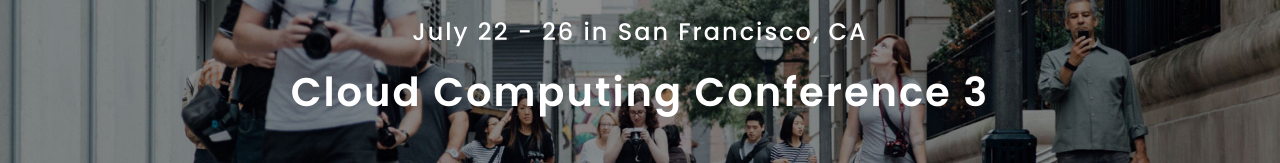
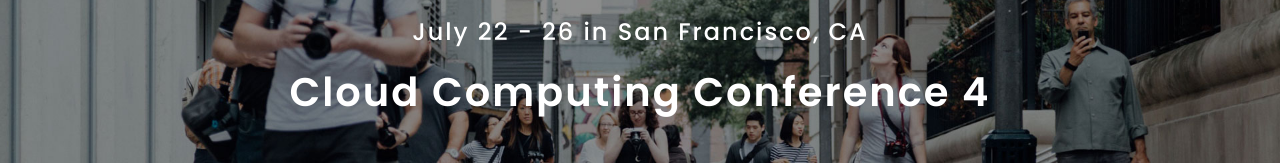
Before and after one commit to DJCharuka98/new-event-cloud-platform, a plain HTML site: page frontend/index.html in a window 1280 px wide. Shown: the part 296-459 px from the top of the page. Drawn offline with Linux system fonts and the light colour scheme.

Commit message:
Update UI

```diff
--- a/frontend/index.html
+++ b/frontend/index.html
@@ -81,7 +81,7 @@ http://www.templatemo.com/tm-486-new-event
 
 			<div class="col-md-12 col-sm-12">
 				<h3 class="wow bounceIn" data-wow-delay="0.9s">July 22 - 26 in San Francisco, CA</h3>
-				<h1 class="wow fadeInUp" data-wow-delay="1.6s">Cloud Computing Conference 3</h1>
+				<h1 class="wow fadeInUp" data-wow-delay="1.6s">Cloud Computing Conference 4</h1>
 				<a href="#overview" class="btn btn-lg btn-default smoothScroll wow fadeInUp hidden-xs" data-wow-delay="2.3s">LEARN MORE</a>
 				<a href="#register" class="btn btn-lg btn-danger smoothScroll wow fadeInUp" data-wow-delay="2.3s">REGISTER NOW</a>
 			</div>
```
